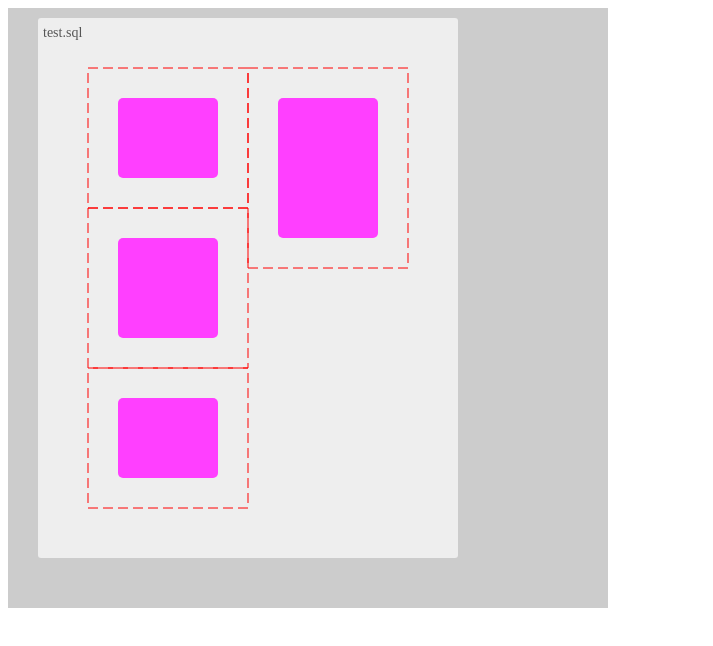
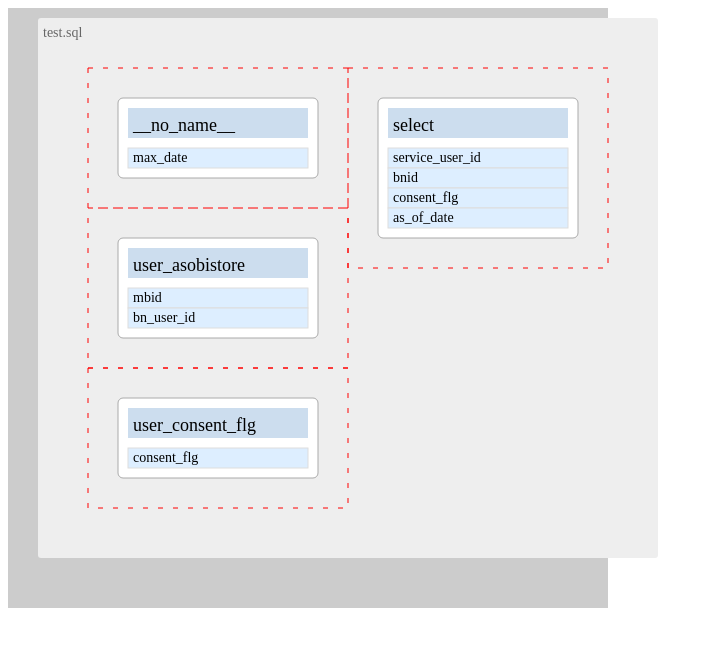
Before and after one commit to yo16/react_sql_parser, a plain HTML site: page sample_d3js/sample_d3js_2.html in a window 1280 px wide. Shown: the whole page, without its empty margins (0-713 px from the left). Drawn offline with nearby package versions, Linux system fonts and the light colour scheme.

Commit message:
１ファイルはできた

```diff
--- a/sample_d3js/sample_d3js_2.html
+++ b/sample_d3js/sample_d3js_2.html
@@ -13,51 +13,49 @@
       const ast_select = { "type": "select", "as_struct_val": null, "distinct": null, "columns": [ { "expr": { "type": "column_ref", "table": "user_asobistore", "column": "mbid", "subFields": [] }, "as": "service_user_id" }, { "expr": { "type": "column_ref", "table": "user_asobistore", "column": "bn_user_id", "subFields": [] }, "as": "bnid" }, { "expr": { "type": "function", "name": "IFNULL", "args": { "type": "expr_list", "value": [ { "type": "column_ref", "table": "user_consent_flg", "column": "consent_flg", "subFields": [] }, { "type": "number", "value": -1 } ] }, "over": null }, "as": "consent_flg" }, { "expr": { "type": "column_ref", "table": null, "column": "max_date" }, "as": "as_of_date" } ], "from": [ { "db": null, "table": "user_asobistore", "as": null, "operator": null }, { "db": null, "table": "user_consent_flg", "as": null, "join": "LEFT JOIN", "on": { "type": "binary_expr", "operator": "=", "left": { "type": "column_ref", "table": "user_asobistore", "column": "customerid", "subFields": [] }, "right": { "type": "column_ref", "table": "user_consent_flg", "column": "user_id", "subFields": [] } } } ], "for_sys_time_as_of": null, "where": null, "with": null, "groupby": null, "having": null, "qualify": null, "orderby": null, "limit": null, "window": null, "_orderby": null, "_limit": null };
       console.log(ast_select);
 
-
-      /* for test
-      const TABLE_DEF = {
-        width: 100,
-        header_height: 30,
-        row_height: 20,
-        padding: {x:10, y:10},
-        margin: {x:30, y:30},
-        radius: 5,
-        fill: "#ff3fff"
-      }
       const SQL_BOX_DEF = {
         fill: "#eeeeee",
+        margin: {x:30, y:10},
         padding: {x:50, y:50},
-        margin: {x:30, y:10},
         radius: 3,
 
-        title_text_offset_x: 5,
-        title_text_offset_y: 5,
-        title_text_fontsize: 14,
+        title_text: {
+          offset: {x:5, y:5},
+          text_color: "#666",
+        },
+        fontsize: 14,
+      };
+      const TABLE_DEF = {
+        width: 200,
+        margin: {x:30, y:30},
+        padding: {x:10, y:10},
+        radius: 5,
+        fill: "#fff",
+        border: {
+          width: 1,
+          color: "#aaa",
+        },
 
-        text_color: "#555555"
-      }
-      */
-      const TABLE_DEF = {
-        width: 100,
-        header_height: 30,
-        row_height: 20,
-        padding: {x:10, y:10},
-        margin: {x:30, y:30},
-        radius: 5,
-        fill: "#ff3fff"
-      }
-      const SQL_BOX_DEF = {
-        fill: "#eeeeee",
-        padding: {x:50, y:50},
-        margin: {x:30, y:10},
-        radius: 3,
+        title: {
+          height: 30,
+          padding: {x:5, y:5},
+          fill: "#cde",
+          fontsize: 18,
+          text_color: "#555555",
+        },
 
-        title_text_offset_x: 5,
-        title_text_offset_y: 5,
-        title_text_fontsize: 14,
-
-        text_color: "#555555"
-      }
+        column: {
+          height: 20,
+          padding: {x:5, y:5},
+          fill: "#def",
+          border: {
+            width: 1,
+            color: "#ddd",
+          },
+          fontsize: 14,
+          text_color: "#555555",
+        },
+      };
 
 
       class TableInfo {
@@ -73,7 +71,7 @@
         get_column_idx(column_name){
           return this.columns.indexOf(column_name);
         }
-      }
+      };
       class TableManageInfo {
         constructor(){
           this.tables = [];
@@ -117,7 +115,7 @@
             this.table_rank[from_table_idx] = this.table_rank[to_table_idx] + 1;
           }
         }
-      }
+      };
 
       function get_tab_cols_from_expr(expr){
         // exprから元のテーブル名,列名を取り出す
@@ -148,7 +146,7 @@
           console.error("[ERROR!] Unknown expr.type["+d.expr.type+"]");
         }
         return from_columns;
-      }
+      };
 
       function get_lineage_tables(ast_select){
         let t_mng = new TableManageInfo();
@@ -184,18 +182,19 @@
 
         //console.log(t_mng);
         return t_mng;
-      }
+      };
 
       function get_table_height(table_info){
         return TABLE_DEF.padding.y * 3
-          + TABLE_DEF.header_height
-          + table_info.columns.length * TABLE_DEF.row_height;
-      }
+          + TABLE_DEF.title.height
+          + TABLE_DEF.column.height * table_info.columns.length;
+      };
       function draw_onetable(svg, table_info, offset_x, offset_y){
-        const tablename_id = (table_info.table_name?table_info.table_name:"__no_name__")
+        const table_name = table_info.table_name ? table_info.table_name : "__no_name__"
           .replace(/ /g, "_")
           .replace(/\./g, "_")
           .toLowerCase();
+        const tablename_id = table_name;
         const tbl_x =
           offset_x
           + TABLE_DEF.margin.x
@@ -210,6 +209,7 @@
           .data([1])
           .enter()
           .append("rect")
+            .attr("id", `table_${tablename_id}`)
             .attr("x", tbl_x)
             .attr("y", tbl_y)
             .attr("width", tbl_width)
@@ -217,7 +217,8 @@
             .attr("rx", TABLE_DEF.radius)
             .attr("ry", TABLE_DEF.radius)
             .attr("fill", TABLE_DEF.fill)
-            .attr("id", `table_${tablename_id}`)
+            .attr("stroke", TABLE_DEF.border.color)
+            .attr("stroke-width", TABLE_DEF.border.width)
         ;
 
         // for debug
@@ -225,6 +226,7 @@
           .data([1])
           .enter()
           .append("rect")
+            .attr("id", `debug_table_${tablename_id}`)
             .attr("x", tbl_x - TABLE_DEF.margin.x)
             .attr("y", tbl_y - TABLE_DEF.margin.y)
             .attr("width", tbl_width + TABLE_DEF.margin.x*2)
@@ -232,15 +234,73 @@
             .attr("fill", "none")
             .attr("stroke", "#f00")
             .attr("stroke-width", 1)
-            .attr("stroke-dasharray", "10,5")
-            .attr("id", `debug_table_${tablename_id}`)
+            .attr("stroke-dasharray", "5,10")
+        ;
+
+        // title
+        const title_x = tbl_x + TABLE_DEF.padding.x
+        , title_y = tbl_y + TABLE_DEF.padding.y
+        , title_width = tbl_width - TABLE_DEF.padding.x*2
+        , title_height = TABLE_DEF.title.height;
+        svg.selectAll(`rect#rect_tblname_${tablename_id}`)
+          .data([1])
+          .enter()
+          .append("rect")
+            .attr("id", `rect_tblname_${tablename_id}`)
+            .attr("x", title_x)
+            .attr("y", title_y)
+            .attr("width", title_width)
+            .attr("height", title_height)
+            .attr("fill", TABLE_DEF.title.fill)
           ;
+        svg.selectAll(`text#text_tblname_${tablename_id}`)
+          .data([1])
+          .enter()
+          .append("text")
+            .attr("id", `text#text_tblname_${tablename_id}`)
+            .text(table_name)
+            .attr("x", title_x + TABLE_DEF.title.padding.x)
+            .attr("y", title_y + TABLE_DEF.title.padding.y + TABLE_DEF.title.fontsize)
+            .attr("font-size", TABLE_DEF.title.fontsize)
+        ;
+
+        // columns
+        const col_x = title_x
+        , col_y_top = title_y + title_height + TABLE_DEF.padding.y
+        , col_width = title_width
+        , col_height = TABLE_DEF.column.height;
+        svg.selectAll(`rect.rect_columns_${tablename_id}`)
+          .data(table_info.columns)
+          .enter()
+          .append("rect")
+            .attr("class", `rect_columns_${tablename_id}`)
+            .attr("x", col_x)
+            .attr("y", (d,i)=>(
+              col_y_top + TABLE_DEF.column.height * i
+            ))
+            .attr("width", col_width)
+            .attr("height", col_height)
+            .attr("fill", TABLE_DEF.column.fill)
+            .attr("stroke", TABLE_DEF.column.border.color)
+            .attr("stroke-width", TABLE_DEF.column.border.width)
+          ;
+        svg.selectAll(`text.text_columns_${tablename_id}`)
+          .data(table_info.columns)
+          .enter()
+          .append("text")
+            .attr("class", `rect_columns_${tablename_id}`)
+            .text((d)=>(d))
+            .attr("x", col_x + TABLE_DEF.column.padding.x)
+            .attr("y", (d,i)=>(
+              col_y_top + TABLE_DEF.column.height * i + TABLE_DEF.column.fontsize
+            ))
+            .attr("font-size", TABLE_DEF.column.fontsize)
 
         return tbl_y
           + tbl_height
           + TABLE_DEF.margin.y
         ;
-      }
+      };
 
       function draw_tables_onefile(svg, t_mng, filename, create=true){
         const filename_id = filename.replace(/ /g, "_").toLowerCase();
@@ -255,7 +315,6 @@
         ;
 
         // onefile rect
-        console.debug("onefile rect");
         let file_x = SQL_BOX_DEF.margin.x,
         file_y = SQL_BOX_DEF.margin.y,
         w =
@@ -274,7 +333,6 @@
               TABLE_DEF.margin.y * 2
                 + get_table_height(to)
             });
-            console.log({hight_by_rank});
             // その最大値
             return Math.max(...hight_by_rank);
           })()
@@ -283,6 +341,7 @@
           .data([1])
           .enter()
           .append("rect")
+            .attr("id", `sqlbox_${filename_id}`)
             .attr("x", file_x)
             .attr("y", file_y)
             .attr("width", w)
@@ -291,25 +350,23 @@
             .attr("ry", SQL_BOX_DEF.radius)
             .attr("fill", SQL_BOX_DEF.fill)
             .attr("class", "box")
-            .attr("id", `sqlbox_${filename_id}`)
         ;
         let sql_box_text_elm = onefile_rect_elm.selectAll(`text#filename_${filename_id}`)
           .data([1])
           .enter()
           .append("text")
-            .attr("x", file_x + SQL_BOX_DEF.title_text_offset_x)
-            .attr("y", file_y + SQL_BOX_DEF.title_text_offset_y+SQL_BOX_DEF.title_text_fontsize)
+            .attr("id", `filename_${filename_id}`)
+            .attr("x", file_x + SQL_BOX_DEF.title_text.offset.x)
+            .attr("y", file_y + SQL_BOX_DEF.title_text.offset.y + SQL_BOX_DEF.fontsize)
             .text(filename)
-            .attr("font-size", SQL_BOX_DEF.title_text_fontsize)
-            .attr("fill", SQL_BOX_DEF.text_color)
-            .attr("id", `filename_${filename_id}`)
+            .attr("font-size", SQL_BOX_DEF.fontsize)
+            .attr("fill", SQL_BOX_DEF.title_text.text_color)
         ;
 
         // table_rankごとのオフセットポイント
         let offset_y_by_rank = [...Array(table_rank_max+1)].map(
           ()=>(file_y + SQL_BOX_DEF.padding.y)
         );
-        console.log({offset_y_by_rank});
 
         // tableを描画
         t_mng.table_objs.forEach((to,i)=>{
@@ -326,7 +383,7 @@
           offset_y_by_rank[t_mng.table_rank[i]] = updated_offset_y;
         });
 
-      }
+      };
 
       function add_sql_ast(d3_svg, ast, filename){
         // parse & get TableManageInfo
@@ -334,7 +391,7 @@
 
         // draw
         draw_tables_onefile(d3_svg, t_mng, filename);
-      }
+      };
 
 
       const svg = d3.select("#target");
```
